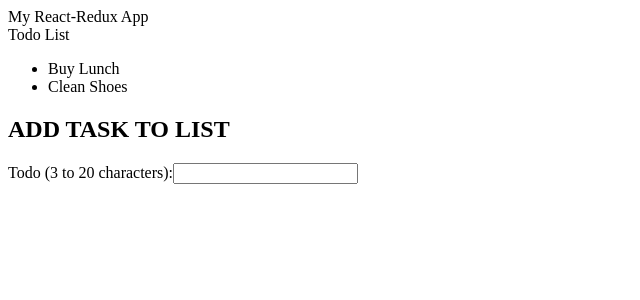
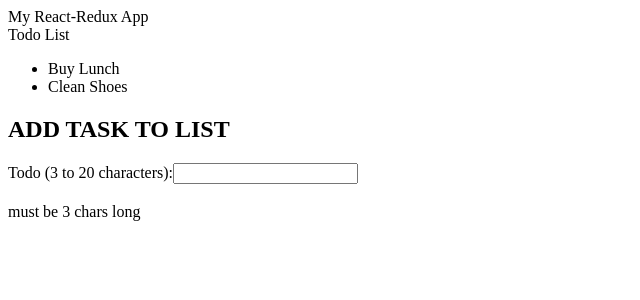
Before and after one commit to GregatGit/testing-todo, a React (Create React App) app: page / in a window 1280 px wide. Shown: the top 300 px of the page, without its empty margins (0-640 px from the left). Built offline with nearby package versions, Linux system fonts and the light colour scheme.

Commit message:
create todo

```diff
--- a/src/components/AddTodo.js
+++ b/src/components/AddTodo.js
@@ -1,6 +1,14 @@
-import React from 'react'
+import React, { useState} from 'react'
 
 const AddTodo = () => {
+  const [todo, setTodo] = useState('')
+
+  const handleChange = e => {
+    setTodo(e.target.value)
+  }
+  const handleAddTodo = () => {
+    console.log(todo)
+  }
   return (
     <div data-test="AddTodo">
       <h2>ADD TASK TO LIST</h2>
@@ -14,7 +22,10 @@ const AddTodo = () => {
         minLength="3"
         maxLength="20"
         size="20"
+        onChange={handleChange}
       />
+      <h3>{todo}</h3>
+      {todo.length > 2 ? <button onClick={handleAddTodo}>ADD TODO</button> : 'must be 3 chars long'}
     </div>
   )
 }
```
